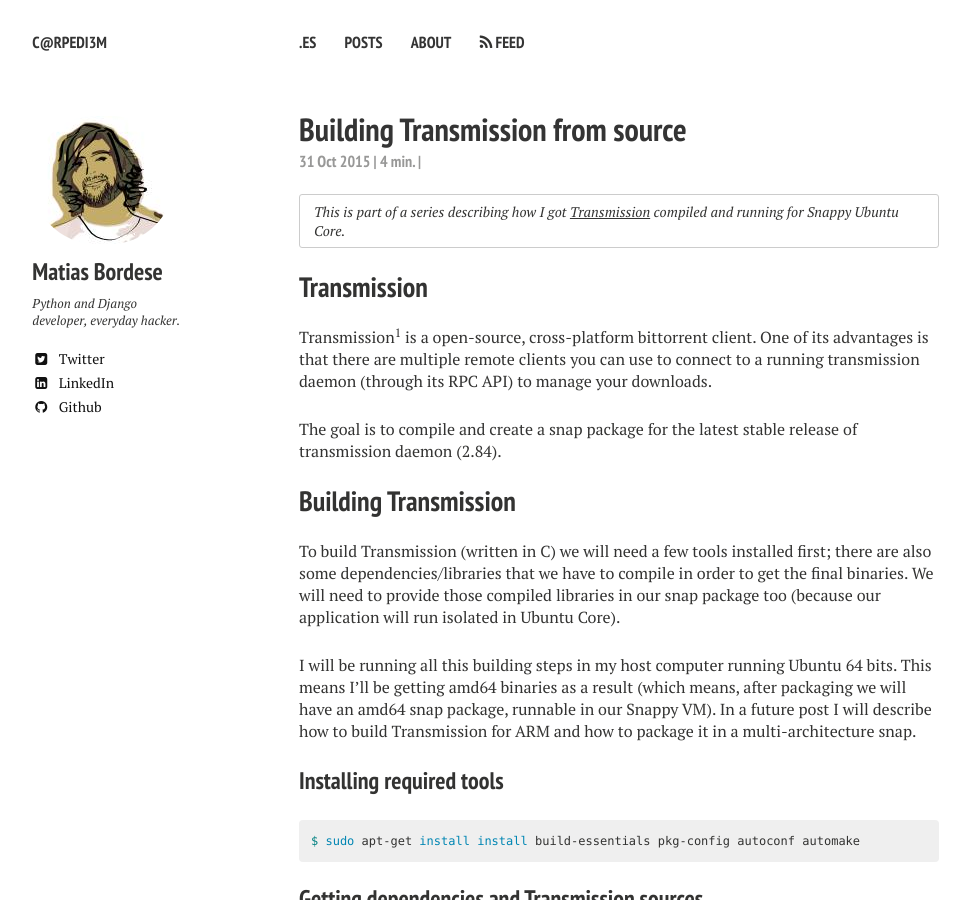
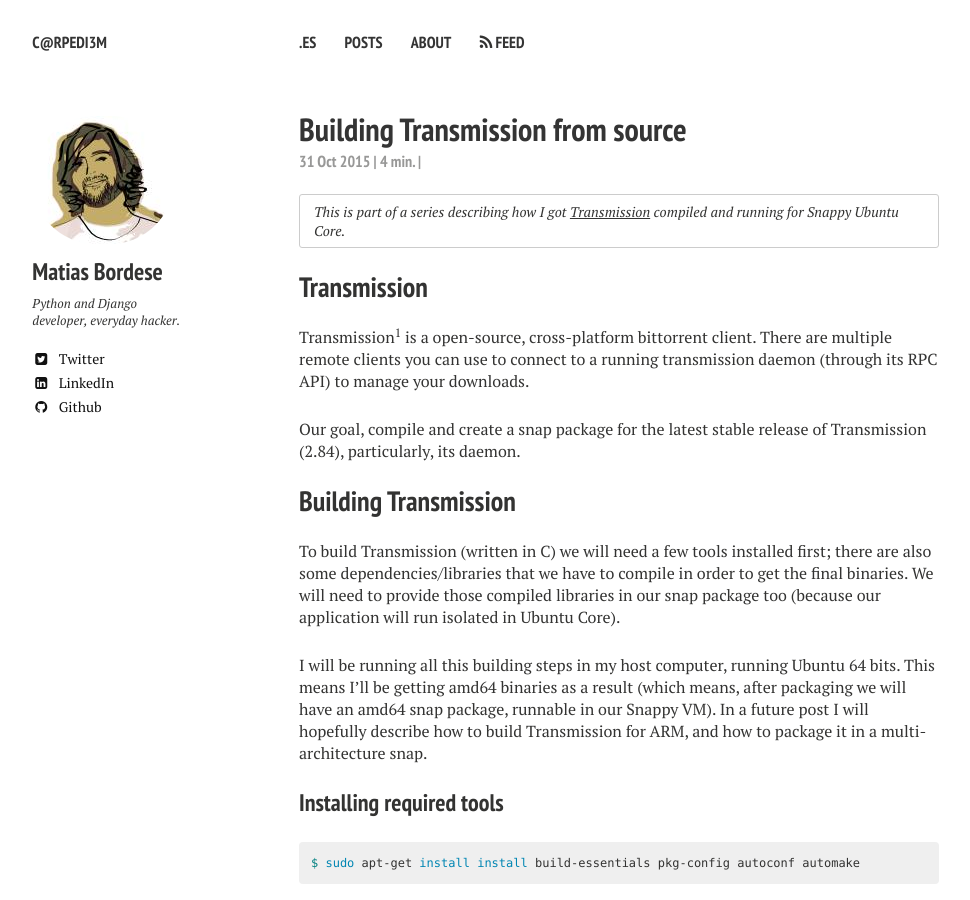
Before and after one commit to matiasb/matiasb.github.io, a Jekyll site: the page built from _posts/en/2015-10-30-building-transmission-from-source.md, in a window 1280 px wide and 900 px high. Shown: the whole window, without its empty margins (21-991 px from the left). Built offline with Jekyll 4.4.1, drawn with Linux system fonts in a browser that asks for light colours; nearby versions of some CDN libraries; comment, search, counter and statistics services are not loaded; some of the changed text lies outside the part shown.

Commit message:
Minor updates.

```diff
--- a/_posts/en/2015-10-30-building-transmission-from-source.md
+++ b/_posts/en/2015-10-30-building-transmission-from-source.md
@@ -19,9 +19,9 @@
 Transmission
 ------------
 
-Transmission[^1] is a open-source, cross-platform bittorrent client. One of its advantages is that there are multiple remote clients you can use to connect to a running transmission daemon (through its RPC API) to manage your downloads.
+Transmission[^1] is a open-source, cross-platform bittorrent client. There are multiple remote clients you can use to connect to a running transmission daemon (through its RPC API) to manage your downloads.
 
-The goal is to compile and create a snap package for the latest stable release of transmission daemon (2.84).
+Our goal, compile and create a snap package for the latest stable release of Transmission (2.84), particularly, its daemon.
 
 [^1]: http://www.transmissionbt.com/
 
@@ -31,7 +31,7 @@
 
 To build Transmission (written in C) we will need a few tools installed first; there are also some dependencies/libraries that we have to compile in order to get the final binaries. We will need to provide those compiled libraries in our snap package too (because our application will run isolated in Ubuntu Core).
 
-I will be running all this building steps in my host computer running Ubuntu 64 bits. This means I'll be getting amd64 binaries as a result (which means, after packaging we will have an amd64 snap package, runnable in our Snappy VM). In a future post I will describe how to build Transmission for ARM and how to package it in a multi-architecture snap.
+I will be running all this building steps in my host computer, running Ubuntu 64 bits. This means I'll be getting amd64 binaries as a result (which means, after packaging we will have an amd64 snap package, runnable in our Snappy VM). In a future post I will hopefully describe how to build Transmission for ARM, and how to package it in a multi-architecture snap.
 
 ### Installing required tools
 
@@ -151,6 +151,6 @@
 And that's it, we have transmission daemon compiled and running, completely isolated from system dependencies. Next steps will be:
 
 * Build initial snap package
-* Build transmission for ARM (using Raspberry 2 setup)
+* Build Transmission for ARM (using Raspberry 2 setup)
 * Build multi-architecture snap package
-* Build transmission using snapcraft
+* Build Transmission using snapcraft
```
Also changed, not shown: _posts/en/2015-10-20-getting-started-with-snappy.md (+3 -3 lines).
